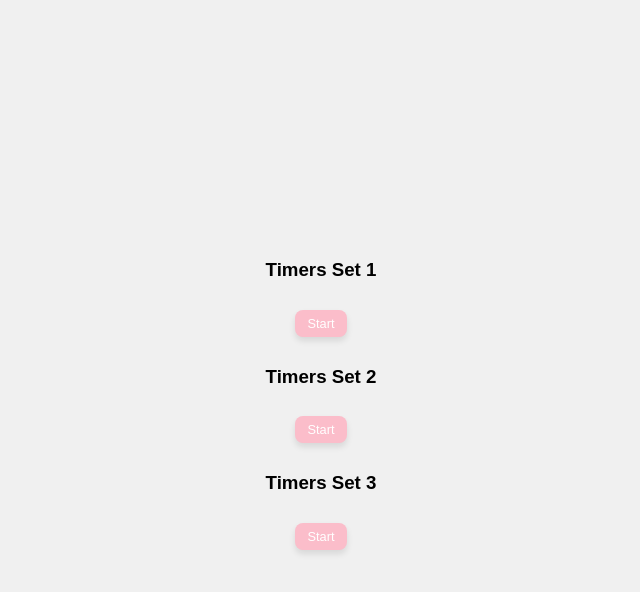
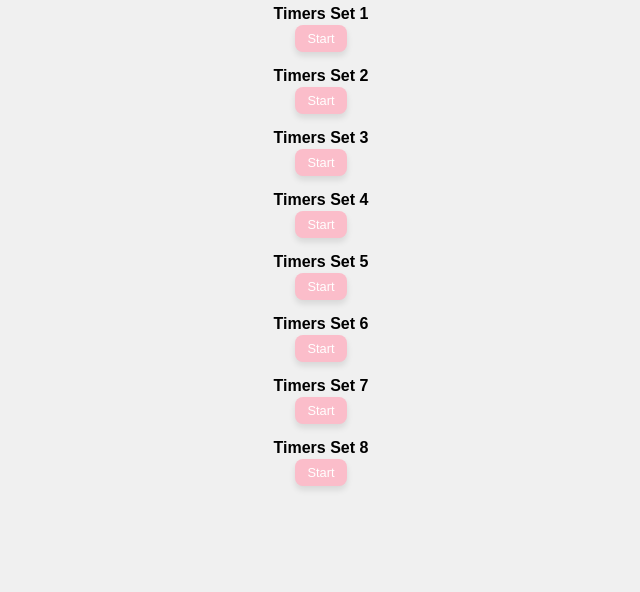
Before and after one commit to cris-her/TortillApp, a plain HTML site: page index.html in a window 1280 px wide. Both pictures are taken after a click on the button "Start Timers". Shown: the whole page, without its empty margins (319-959 px from the left). Drawn offline with Linux system fonts and the light colour scheme.

Commit message:
Add support for 8 timers sets

```diff
--- a/index.html
+++ b/index.html
@@ -12,10 +12,12 @@
             flex-direction: column;
             align-items: center;
             justify-content: center;
-            height: 100vh;
+            height: 100%;
             margin: 0;
             background-color: #f0f0f0;
+            overflow-y: scroll; /* Añadido para permitir scrolling vertical */
         }
+
         .timer-inputs {
             display: flex;
             flex-direction: column;
@@ -29,12 +31,12 @@
             display: none;
             flex-direction: column;
             align-items: center;
-            margin-top: 5px;
+            margin-top: 1px;
         }
         button {
             padding: 6px 12px;
             font-size: 0.8em;
-            margin: 10px;
+            margin: 1px 1px 10px 1px;
             border: none;
             border-radius: 8px;
             background-color: #FBBDCA;
@@ -42,6 +44,10 @@
             cursor: pointer;
             box-shadow: 0 4px 6px rgba(0, 0, 0, 0.1);
             transition: background-color 0.3s, box-shadow 0.3s;
+        }
+
+        h4 {
+            margin: 5px 0px 0px 0px;
         }
 
     </style>
@@ -60,19 +66,38 @@
     </div>
 
     <div id="timerSets" style="display: none;">
-        <h3>Timers Set 1</h2>
+        <h4>Timers Set 1</h2>
         <div class="timer-controls" id="timerControls1">
         </div>
 
-            <h3>Timers Set 2</h2>
+        <h4>Timers Set 2</h2>
         <div class="timer-controls" id="timerControls2">
         </div>
 
-            <h3>Timers Set 3</h2>
+        <h4>Timers Set 3</h2>
         <div class="timer-controls" id="timerControls3">
         </div>
+
+        <h4>Timers Set 4</h2>
+        <div class="timer-controls" id="timerControls4">
         </div>
 
+        <h4>Timers Set 5</h2>
+        <div class="timer-controls" id="timerControls5">
+        </div>
+
+        <h4>Timers Set 6</h2>
+        <div class="timer-controls" id="timerControls6">
+        </div>
+
+        <h4>Timers Set 7</h2>
+        <div class="timer-controls" id="timerControls7">
+        </div>
+
+        <h4>Timers Set 8</h2>
+        <div class="timer-controls" id="timerControls8">
+        </div>
+    </div>
 
     <script src="script.js"></script>
 </body>
--- a/script.js
+++ b/script.js
@@ -7,8 +7,8 @@ document.addEventListener('DOMContentLoaded', function() {
     let timerSequences = [];
     let currentTimerIndices = [];
     let isTimerRunning = [];
-    let isFirstClick = [true, true, true];
-    let sounds = ['do-stretched.wav', 'mi-stretched.wav', 'sol-stretched.wav']
+    let isFirstClick = [true, true, true, true, true, true, true, true];
+    let sounds = ['do-stretched.wav', 're-stretched.wav', 'mi-stretched.wav', 'fa-stretched.wav', 'sol-stretched.wav', 'la-stretched.wav', 'si-stretched.wav', 'do-stretched-octave.wav']
 
     addTimerButton.addEventListener('click', function() {
         const timerCount = timerInputsContainer.querySelectorAll('.timer-input').length + 1;
@@ -34,13 +34,18 @@ document.addEventListener('DOMContentLoaded', function() {
 
     startTimersButton.addEventListener('click', function() {
 
-        if (!isTimerRunning[1] && !isTimerRunning[2] && !isTimerRunning[3]) {
+        if (!isTimerRunning[1] && !isTimerRunning[2] && !isTimerRunning[3] && !isTimerRunning[4] && !isTimerRunning[5] && !isTimerRunning[6] && !isTimerRunning[7] && !isTimerRunning[8]) {
             const timeInputs = timerInputsContainer.querySelectorAll('.time-input');
             timerSequences[1] = Array.from(timeInputs).map(input => parseTime(input.value));
             timerSequences[2] = Array.from(timeInputs).map(input => parseTime(input.value)); // Example: Use different inputs for each set
-            timerSequences[3] = Array.from(timeInputs).map(input => parseTime(input.value)); // Example: Use different inputs for each set
+            timerSequences[3] = Array.from(timeInputs).map(input => parseTime(input.value));
+            timerSequences[4] = Array.from(timeInputs).map(input => parseTime(input.value));
+            timerSequences[5] = Array.from(timeInputs).map(input => parseTime(input.value));
+            timerSequences[6] = Array.from(timeInputs).map(input => parseTime(input.value));
+            timerSequences[7] = Array.from(timeInputs).map(input => parseTime(input.value));
+            timerSequences[8] = Array.from(timeInputs).map(input => parseTime(input.value));
 
-            if (timerSequences[1].every(timer => timer !== null) && timerSequences[2].every(timer => timer !== null)  && timerSequences[3].every(timer => timer !== null)) {
+            if (timerSequences[1].every(timer => timer !== null) && timerSequences[2].every(timer => timer !== null)  && timerSequences[3].every(timer => timer !== null) && timerSequences[4].every(timer => timer !== null) && timerSequences[5].every(timer => timer !== null) && timerSequences[6].every(timer => timer !== null) && timerSequences[7].every(timer => timer !== null) && timerSequences[8].every(timer => timer !== null)) {
 
                 document.getElementById('config').style.display = 'none';
                 document.getElementById('timerSets').style.display = 'block';
@@ -48,23 +53,48 @@ document.addEventListener('DOMContentLoaded', function() {
                 const timerControlsContainer1 = document.getElementById('timerControls1');
                 const timerControlsContainer2 = document.getElementById('timerControls2');
                 const timerControlsContainer3 = document.getElementById('timerControls3');
+                const timerControlsContainer4 = document.getElementById('timerControls4');
+                const timerControlsContainer5 = document.getElementById('timerControls5');
+                const timerControlsContainer6 = document.getElementById('timerControls6');
+                const timerControlsContainer7 = document.getElementById('timerControls7');
+                const timerControlsContainer8 = document.getElementById('timerControls8');
 
                 timerInputsContainer.style.display = 'none';
                 timerControlsContainer1.style.display = 'flex';
                 timerControlsContainer2.style.display = 'flex';
                 timerControlsContainer3.style.display = 'flex';
+                timerControlsContainer4.style.display = 'flex';
+                timerControlsContainer5.style.display = 'flex';
+                timerControlsContainer6.style.display = 'flex';
+                timerControlsContainer7.style.display = 'flex';
+                timerControlsContainer8.style.display = 'flex';
 
                 isTimerRunning[1] = true;
                 isTimerRunning[2] = true;
                 isTimerRunning[3] = true;
+                isTimerRunning[4] = true;
+                isTimerRunning[5] = true;
+                isTimerRunning[6] = true;
+                isTimerRunning[7] = true;
+                isTimerRunning[8] = true;
 
                 currentTimerIndices[1] = 0;
                 currentTimerIndices[2] = 0;
                 currentTimerIndices[3] = 0;
+                currentTimerIndices[4] = 0;
+                currentTimerIndices[5] = 0;
+                currentTimerIndices[6] = 0;
+                currentTimerIndices[7] = 0;
+                currentTimerIndices[8] = 0;
 
                 runTimer(1);
                 runTimer(2);
                 runTimer(3);
+                runTimer(4);
+                runTimer(5);
+                runTimer(6);
+                runTimer(7);
+                runTimer(8);
 
             } else {
                 alert('Please enter valid times in the format hh:mm:ss.');
```
Also changed, not shown: 5 other files. Lines whose indentation alone changed are shown as unchanged.
